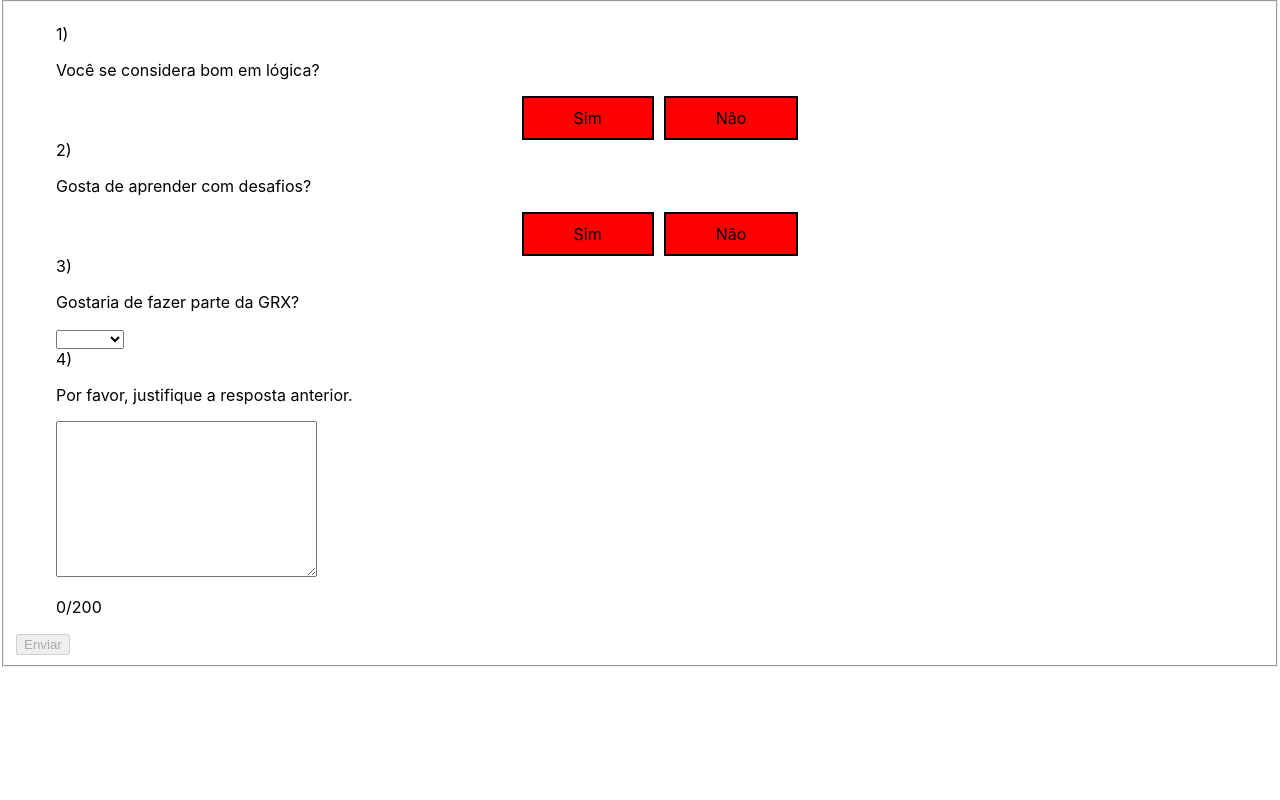
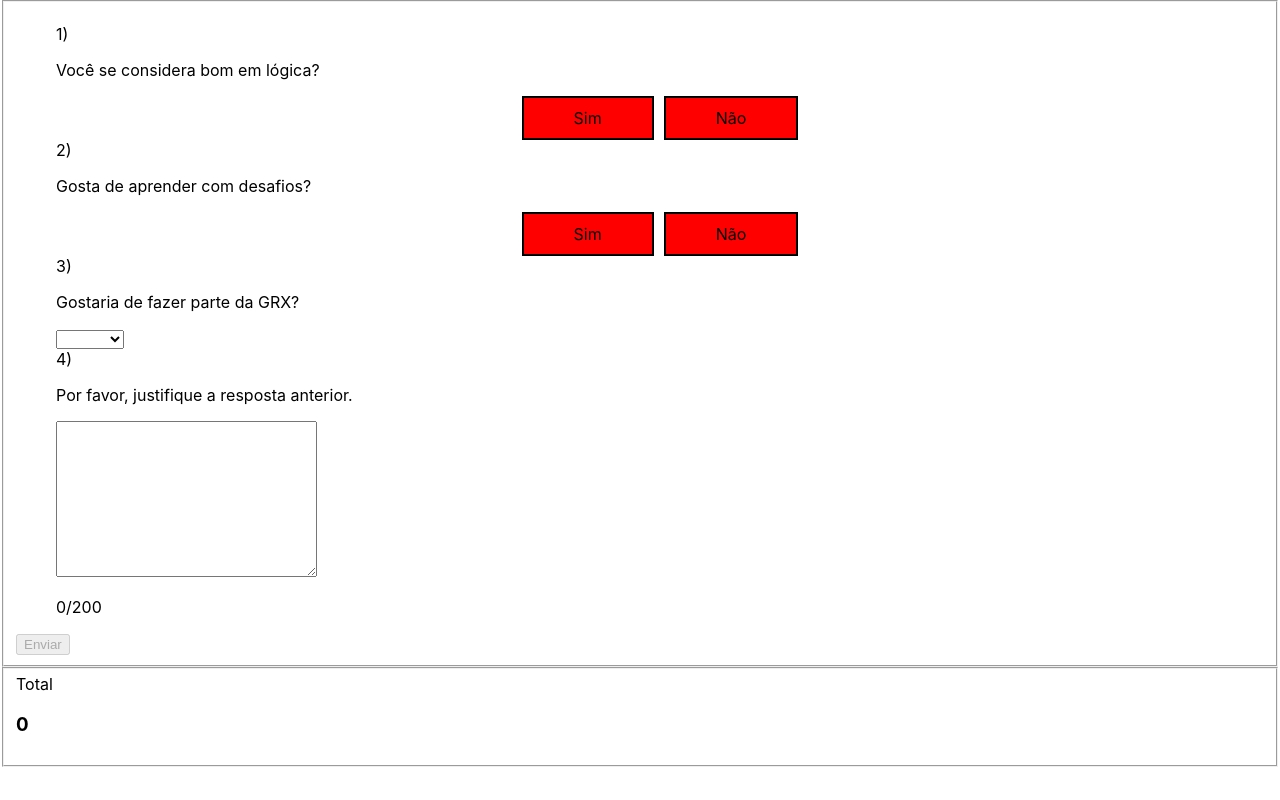
Before and after one commit to jmlinger/Data-Collect-Challenge, a React (Create React App) app in the folder front_end/: page / in a window 1280 px wide. Built offline with nearby package versions, Linux system fonts and the light colour scheme.

Commit message:
feat: implementa função para enviar formulário e texto que contem placar de respostas.

```diff
--- a/front_end/src/pages/Quiz.jsx
+++ b/front_end/src/pages/Quiz.jsx
@@ -1,19 +1,29 @@
 import React, { useState } from 'react';
+import { sendAnswers } from '../services/apiCalls';
 import { AnswersContainer, QuestionList } from '../styles/Quiz';
 
 function Quiz() {
-  const [answers, setAnswers] = useState({})
+  const [answers, setAnswers] = useState({});
+  const [totalScore, setTotalScore] = useState([]);
 
   // console.log(answers);
   const handleClickAndChange = ({ target: {name, value} }) => {
-
     setAnswers({
       ...answers,
       [name]: value,
     })
   }
 
-    return (
+  const sendForms = async () => {
+    const response = await sendAnswers(answers);
+    const sortedResponse = Object.entries(response).sort((a, b) => b[1] - a[1])
+    setTotalScore(sortedResponse);
+  }
+
+  const answeredQuestions = totalScore.reduce((acc, cur) => acc[1] + cur[1], 0)
+
+  return (
+    <>
       <form>
         <fieldset>
           <QuestionList>
@@ -100,12 +110,37 @@ function Quiz() {
               <p>{`${answers.pergunta4 ? answers.pergunta4.length : 0}/200`}</p>
             </li>
           </QuestionList>
-          <button type='submit' disabled={Object.keys(answers).length !== 4}>
+          <button
+            type='submit'
+            disabled={Object.keys(answers).length !== 4}
+            onClick={() => sendForms()}
+          >
             Enviar
           </button>
         </fieldset>
       </form>
-    );
+      <fieldset>
+        <label htmlFor="total-answers">Total</label>
+        <h3 id="total-answers">
+          {answeredQuestions}
+        </h3>
+        {
+          totalScore.map((score) => {
+            <div>
+              <label htmlFor="">{score[0]}l</label>
+              <h3>{score[1]}</h3>
+              <label htmlFor="">
+                %{score[0].substring(9)}
+              </label>
+              <h3>
+                {score[1]/answeredQuestions * 100}%
+              </h3>
+            </div>
+          })
+        }
+      </fieldset>
+    </>
+  );
 }
 
 export default Quiz;
```
